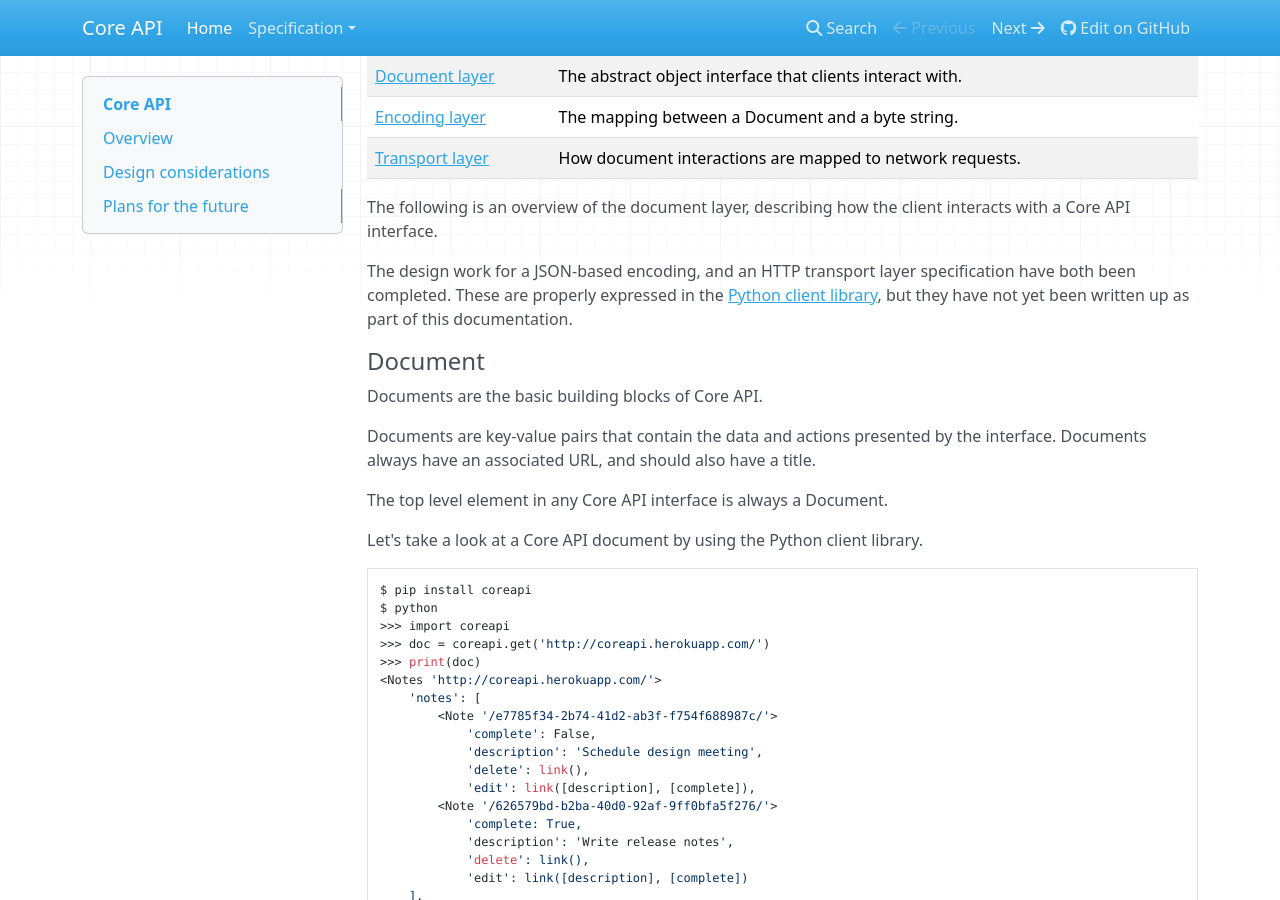
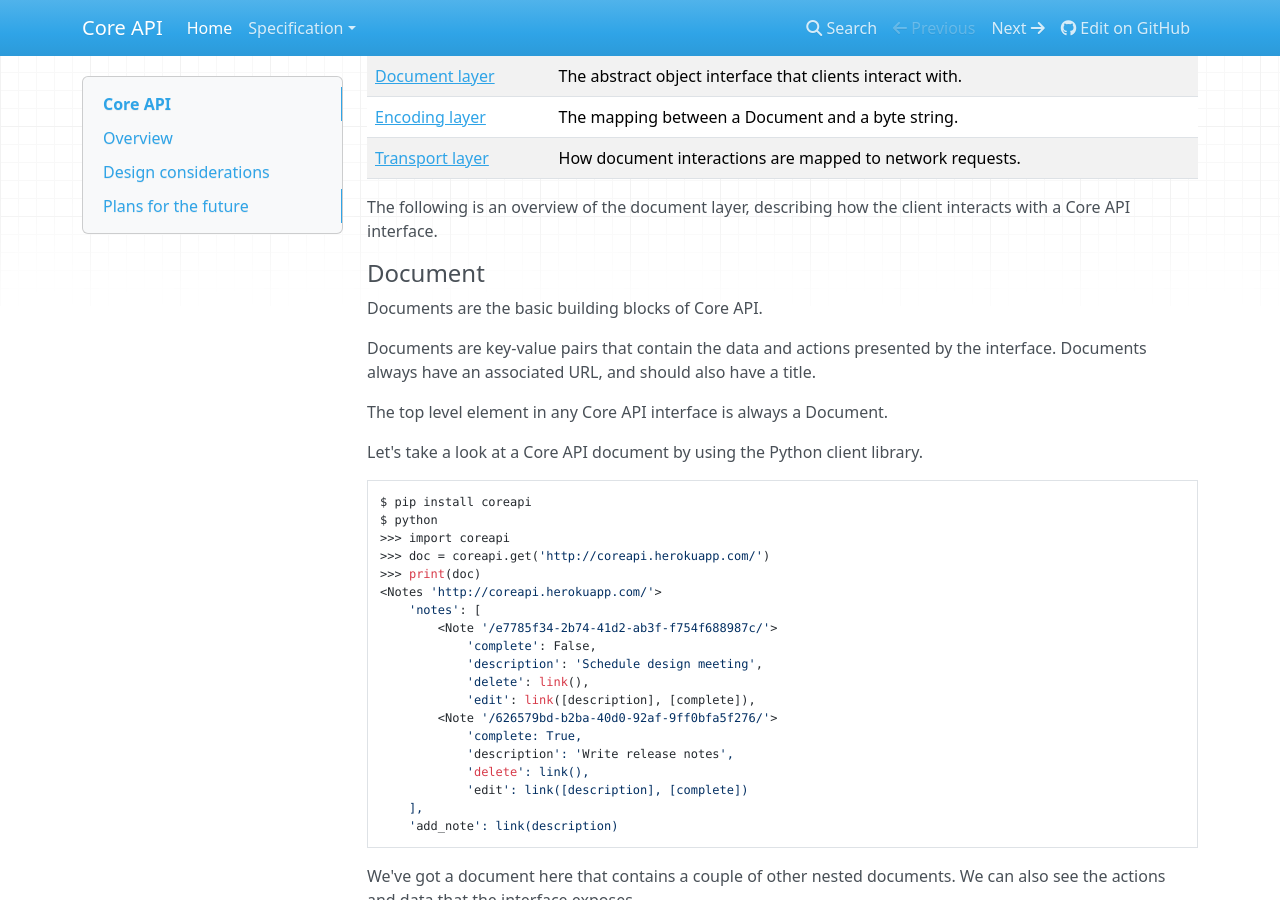
Before and after one commit to core-api/core-api, an MkDocs documentation site: the page built from docs/index.md, in a window 1280 px wide and 900 px high, scrolled down 824 px. Built offline with MkDocs 1.6.1, drawn with Linux system fonts in a browser that asks for light colours; nearby versions of some CDN libraries; old or Windows-style settings are respelled for this version of MkDocs.

Commit message:
Remove section about encoding and transport not being done.

```diff
--- a/docs/index.md
+++ b/docs/index.md
@@ -37,8 +37,6 @@ Name               |   Description
 [Transport layer](specification/transport.md) | How document interactions are mapped to network requests.
 
 The following is an overview of the document layer, describing how the client interacts with a Core API interface.
-
-The design work for a JSON-based encoding, and an HTTP transport layer specification have both been completed. These are properly expressed in the [Python client library][python-client], but they have not yet been written up as part of this documentation.
 
 #### Document
 
```
Also changed, not shown: README.md (+0 -2 lines).
